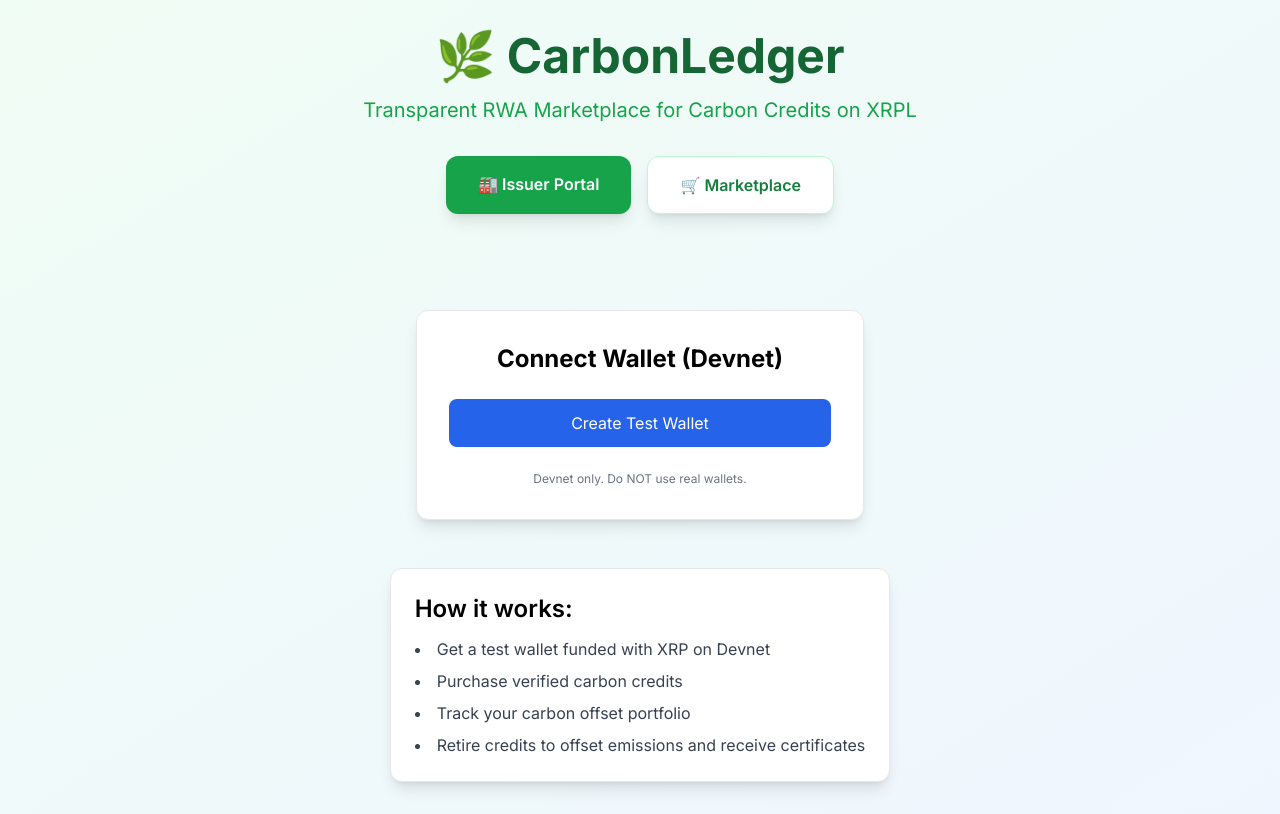
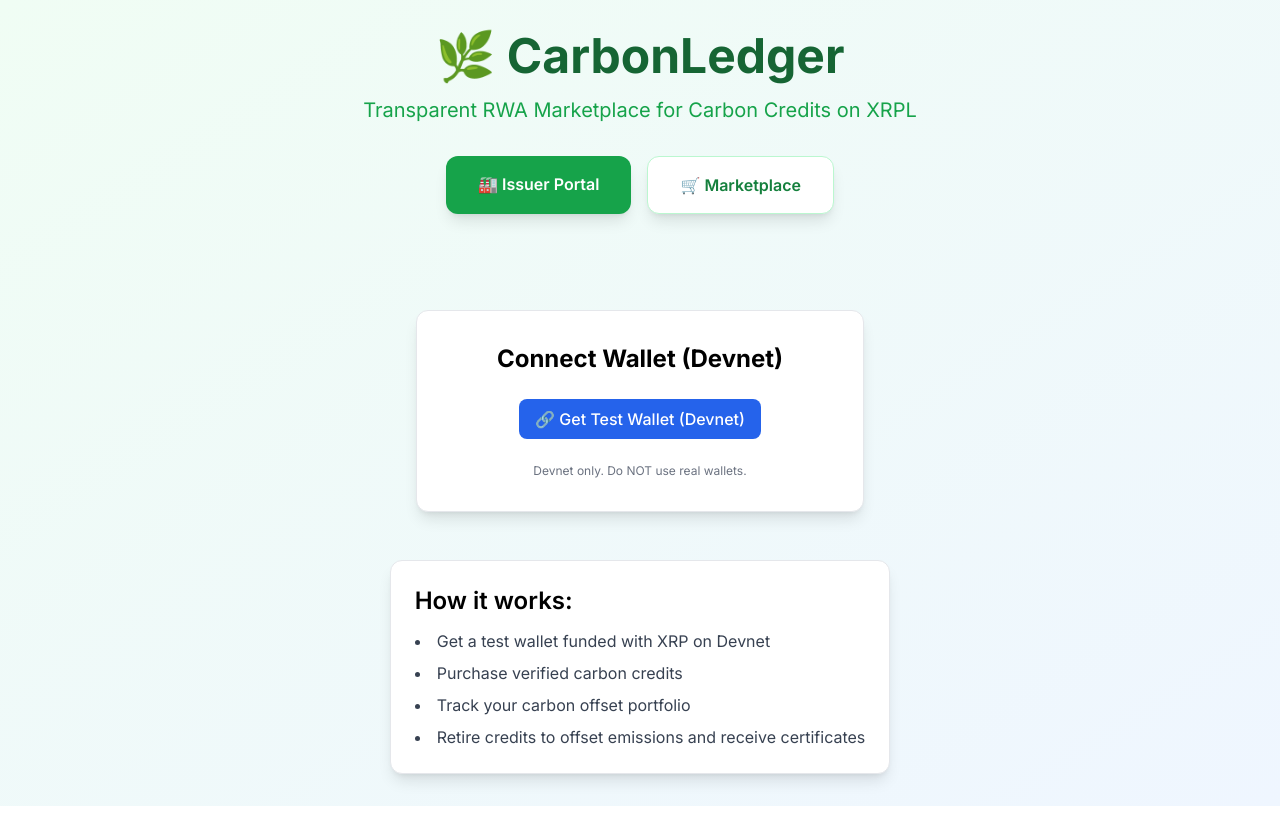
Before and after one commit to bachng0111/nusfintechsummit2026-multicultural, a Next.js app: page / in a window 1280 px wide. Built offline with nearby package versions, Linux system fonts and the light colour scheme.

Commit message:
Replace create wallet button with WalletConnectButton component.

```diff
--- a/src/app/page.tsx
+++ b/src/app/page.tsx
@@ -2,7 +2,7 @@
 
 import { useState, useEffect } from 'react';
 import { useRouter } from 'next/navigation';
-import { useWallet } from '@/components/XRPLProvider';
+import { WalletConnectButton, useWallet } from '@/components/XRPLProvider';
 import * as xrpl from 'xrpl';
 import Link from 'next/link';
 
@@ -17,23 +17,6 @@ export default function HomePage() {
       router.push('/buyer/account');
     }
   }, [isConnected, router]);
-
-  const handleCreateWallet = async () => {
-    try {
-      // Generate locally to show seed in console
-      const testWallet = xrpl.Wallet.generate();
-      console.log('💡 Devnet Wallet Seed (keep private!):', testWallet.seed);
-      console.log('Classic Address:', testWallet.classicAddress);
-
-      // Use your XRPLProvider method to actually create/connect wallet
-      await connectNewWallet();
-
-      // After connection, redirect
-      router.push('/buyer/account');
-    } catch (err) {
-      console.error('Failed to create wallet:', err);
-    }
-  };
 
   return (
     <main className="min-h-screen flex flex-col items-center justify-start p-8 bg-gradient-to-br from-green-50 to-blue-50 space-y-12">
@@ -71,13 +54,9 @@ export default function HomePage() {
         <h2 className="text-2xl font-bold text-center">Connect Wallet (Devnet)</h2>
 
         {/* Create Wallet */}
-        <button
-          onClick={handleCreateWallet}
-          disabled={isConnecting}
-          className="w-full py-3 bg-blue-600 text-white rounded-lg"
-        >
-          {isConnecting ? 'Creating Wallet...' : 'Create Test Wallet'}
-        </button>
+        <div className="flex justify-center">
+          <WalletConnectButton />
+        </div>
         <p className="text-xs text-gray-500 text-center">
           Devnet only. Do NOT use real wallets.
         </p>
```
